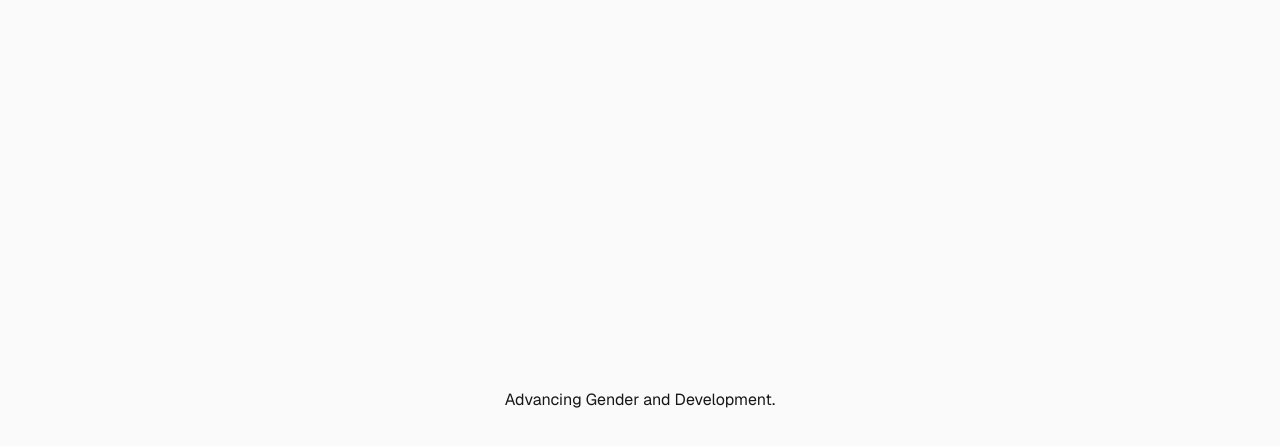
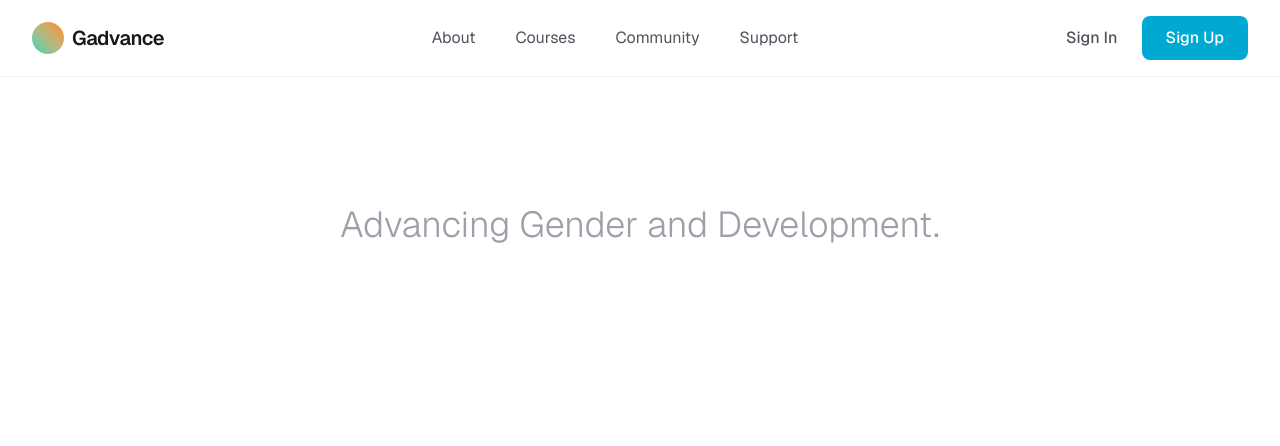
Before and after one commit to nathsuki73/gadvance, a Next.js app: page / in a window 1280 px wide. Shown: the top 446 px of the page. Built offline with nearby package versions, Linux system fonts and the light colour scheme.

Commit message:
Created a header

```diff
--- a/app/page.tsx
+++ b/app/page.tsx
@@ -1,9 +1,71 @@
 import Image from "next/image";
+import Link from "next/link";
 
 export default function Home() {
   return (
-    <div className="flex min-h-screen items-center justify-center bg-zinc-50 font-sans dark:bg-black">
-      Advancing Gender and Development.
+    <div className="min-h-screen bg-white font-sans text-zinc-900">
+      {/* Header Navigation */}
+      <header className="flex items-center justify-between px-8 py-4 bg-white border-b border-zinc-100">
+        {/* Logo Section */}
+        <div className="flex items-center gap-2">
+          <div className="relative h-8 w-8">
+            {/* Replace with your actual logo file path */}
+            <div className="h-full w-full bg-gradient-to-tr from-teal-400 to-orange-400 rounded-full" />
+          </div>
+          <span className="text-xl font-semibold tracking-tight">Gadvance</span>
+        </div>
+
+        {/* Navigation Links */}
+        <nav className="hidden md:flex items-center gap-10">
+          <Link
+            href="/about"
+            className="text-zinc-600 hover:text-black transition-colors"
+          >
+            About
+          </Link>
+          <Link
+            href="/courses"
+            className="text-zinc-600 hover:text-black transition-colors"
+          >
+            Courses
+          </Link>
+          <Link
+            href="/community"
+            className="text-zinc-600 hover:text-black transition-colors"
+          >
+            Community
+          </Link>
+          <Link
+            href="/support"
+            className="text-zinc-600 hover:text-black transition-colors"
+          >
+            Support
+          </Link>
+        </nav>
+
+        {/* Auth Buttons */}
+        <div className="flex items-center gap-6">
+          <Link
+            href="/signin"
+            className="text-zinc-600 hover:text-black font-medium transition-colors"
+          >
+            Sign In
+          </Link>
+          <Link
+            href="/signup"
+            className="rounded-lg bg-[#00A9D1] px-6 py-2.5 text-white font-medium hover:bg-[#0089a8] transition-all"
+          >
+            Sign Up
+          </Link>
+        </div>
+      </header>
+
+      {/* Main Content Hero */}
+      <main className="flex flex-col items-center justify-center pt-32">
+        <h1 className="text-4xl font-light text-zinc-400">
+          Advancing Gender and Development.
+        </h1>
+      </main>
     </div>
   );
 }
```
